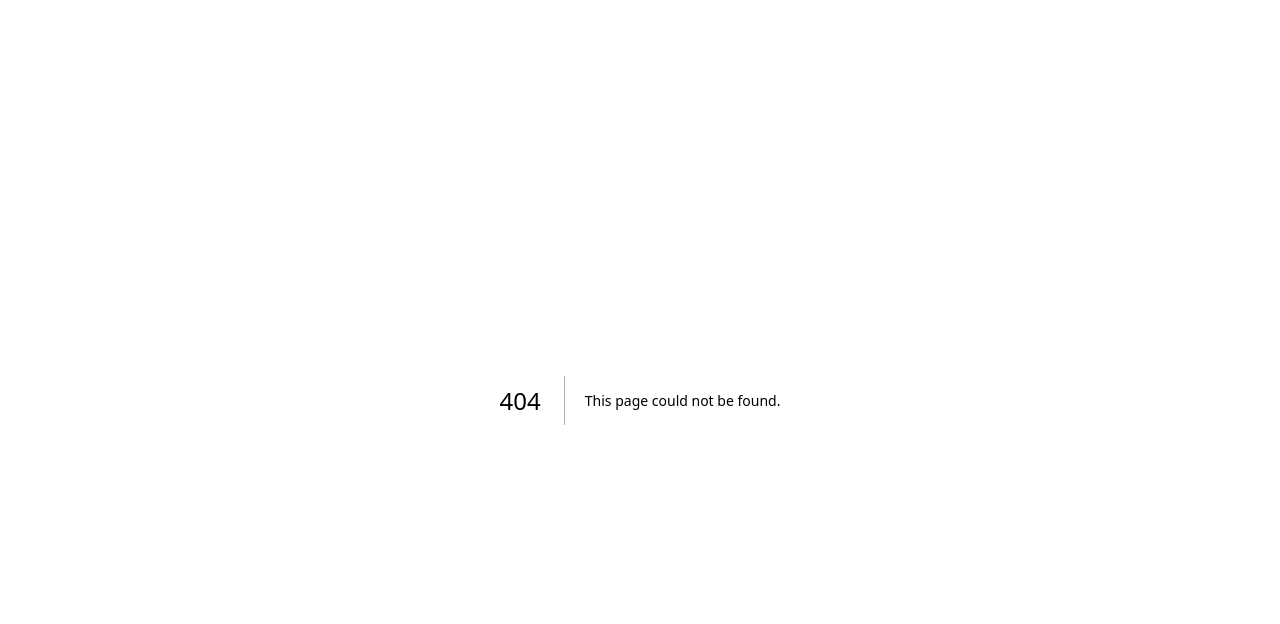
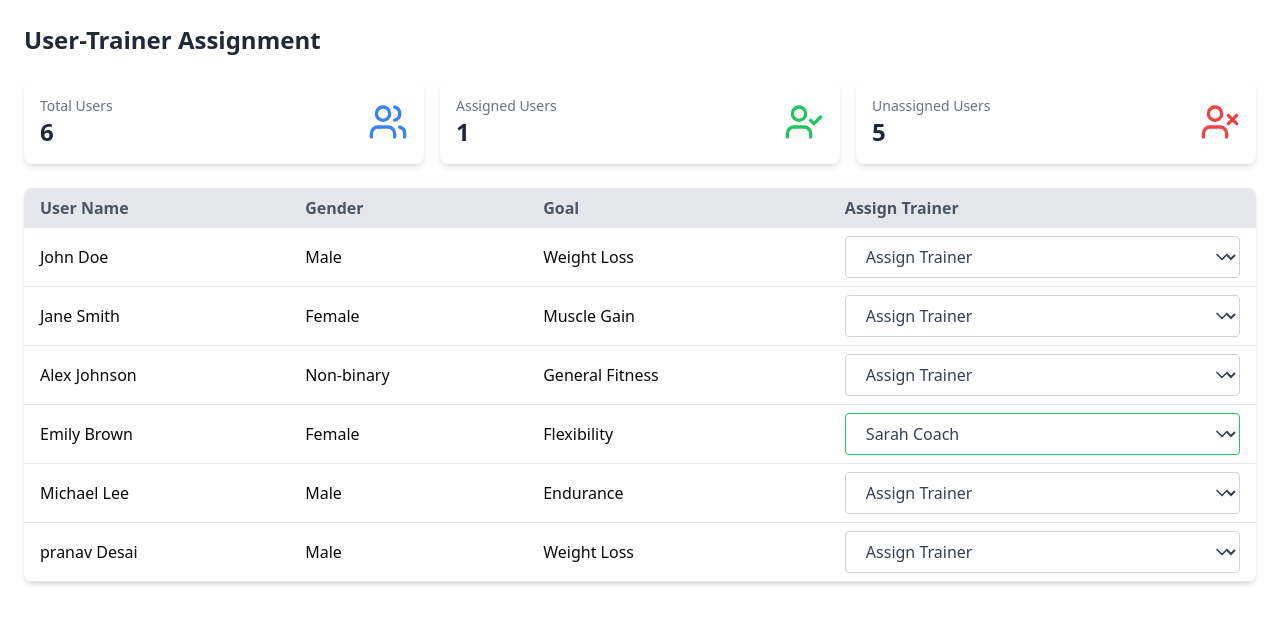
Before and after one commit to PranavKumar9529desai/gymdominator-admin, a Next.js app: page /allusers in a window 1280 px wide. Before the commit this address had no page. Shown: the top 624 px of the page. Built offline with nearby package versions, Linux system fonts and the light colour scheme.

Commit message:
ui done for the gymowner table

```diff
--- /dev/null
+++ b/app/allusers/page.tsx
@@ -0,0 +1,10 @@
+import UserTrainerTable from "@/components/UsersTables";
+import React from "react";
+
+export default function page() {
+  return (
+    <>
+      <UserTrainerTable />
+    </>
+  );
+}
--- a/app/page.tsx
+++ b/app/page.tsx
@@ -18,7 +18,6 @@ export default async function page() {
           </>
         );
       })}
-      {/* <div className="text-4xl">{JSON.stringify(response)}</div> */}
       <Button />
     </div>
   );
--- /dev/null
+++ b/components/UsersTables.tsx
@@ -0,0 +1,183 @@
+"use client";
+import React, { useState, useMemo } from "react";
+import { ChevronDown, Users, UserCheck, UserX } from "lucide-react";
+
+interface User {
+  id: number;
+  name: string;
+  gender: string;
+  goal: string;
+  assignedTrainer: string | null;
+}
+
+interface Trainer {
+  id: number;
+  name: string;
+}
+
+export default function UserTrainerTable() {
+  const [users, setUsers] = useState<User[]>([
+    {
+      id: 1,
+      name: "John Doe",
+      gender: "Male",
+      goal: "Weight Loss",
+      assignedTrainer: null,
+    },
+    {
+      id: 2,
+      name: "Jane Smith",
+      gender: "Female",
+      goal: "Muscle Gain",
+      assignedTrainer: null,
+    },
+    {
+      id: 3,
+      name: "Alex Johnson",
+      gender: "Non-binary",
+      goal: "General Fitness",
+      assignedTrainer: null,
+    },
+    {
+      id: 4,
+      name: "Emily Brown",
+      gender: "Female",
+      goal: "Flexibility",
+      assignedTrainer: "Sarah Coach",
+    },
+    {
+      id: 5,
+      name: "Michael Lee",
+      gender: "Male",
+      goal: "Endurance",
+      assignedTrainer: null,
+    },
+    {
+      id: 6,
+      name: "pranav Desai",
+      gender: "Male",
+      goal: "Weight Loss",
+      assignedTrainer: null,
+    },
+  ]);
+
+  const trainers: Trainer[] = [
+    { id: 1, name: "Mike Trainer" },
+    { id: 2, name: "Sarah Coach" },
+    { id: 3, name: "Chris Fitness" },
+  ];
+
+  const assignTrainer = (userId: number, trainerName: string) => {
+    setUsers(
+      users.map((user) =>
+        user.id === userId
+          ? { ...user, assignedTrainer: trainerName || null }
+          : user
+      )
+    );
+  };
+
+  const { totalUsers, assignedUsers, unassignedUsers } = useMemo(() => {
+    const total = users.length;
+    const assigned = users.filter((user) => user.assignedTrainer).length;
+    return {
+      totalUsers: total,
+      assignedUsers: assigned,
+      unassignedUsers: total - assigned,
+    };
+  }, [users]);
+
+  return (
+    <div className="container mx-auto p-6">
+      <h1 className="text-2xl font-bold mb-6 text-gray-800">
+        User-Trainer Assignment
+      </h1>
+
+      <div className="grid grid-cols-1 md:grid-cols-3 gap-4 mb-6">
+        <div className="bg-white p-4 rounded-lg shadow-md">
+          <div className="flex items-center justify-between">
+            <div>
+              <p className="text-sm text-gray-500">Total Users</p>
+              <p className="text-2xl font-semibold text-gray-800">
+                {totalUsers}
+              </p>
+            </div>
+            <Users className="h-10 w-10 text-blue-500" />
+          </div>
+        </div>
+        <div className="bg-white p-4 rounded-lg shadow-md">
+          <div className="flex items-center justify-between">
+            <div>
+              <p className="text-sm text-gray-500">Assigned Users</p>
+              <p className="text-2xl font-semibold text-gray-800">
+                {assignedUsers}
+              </p>
+            </div>
+            <UserCheck className="h-10 w-10 text-green-500" />
+          </div>
+        </div>
+        <div className="bg-white p-4 rounded-lg shadow-md">
+          <div className="flex items-center justify-between">
+            <div>
+              <p className="text-sm text-gray-500">Unassigned Users</p>
+              <p className="text-2xl font-semibold text-gray-800">
+                {unassignedUsers}
+              </p>
+            </div>
+            <UserX className="h-10 w-10 text-red-500" />
+          </div>
+        </div>
+      </div>
+
+      <div className="bg-white shadow-md rounded-lg overflow-hidden">
+        <table className="min-w-full table-auto">
+          <thead className="bg-gray-200">
+            <tr>
+              <th className="px-4 py-2 text-left text-gray-600">User Name</th>
+              <th className="px-4 py-2 text-left text-gray-600">Gender</th>
+              <th className="px-4 py-2 text-left text-gray-600">Goal</th>
+              <th className="px-4 py-2 text-left text-gray-600">
+                Assign Trainer
+              </th>
+            </tr>
+          </thead>
+          <tbody>
+            {users.map((user) => (
+              <tr
+                key={user.id}
+                className="border-b border-gray-200 hover:bg-gray-50"
+              >
+                <td className="px-4 py-2">{user.name}</td>
+                <td className="px-4 py-2">{user.gender}</td>
+                <td className="px-4 py-2">{user.goal}</td>
+                <td className="px-4 py-2">
+                  <div className="relative">
+                    <select
+                      value={user.assignedTrainer || ""}
+                      onChange={(e) => assignTrainer(user.id, e.target.value)}
+                      className={`block w-full bg-white border ${
+                        user.assignedTrainer
+                          ? "border-green-500"
+                          : "border-gray-300"
+                      } text-gray-700 py-2 px-4 pr-8 rounded leading-tight focus:outline-none focus:bg-white focus:border-blue-500 transition-colors duration-200`}
+                    >
+                      <option value="">Assign Trainer</option>
+                      {trainers.map((trainer) => (
+                        <option key={trainer.id} value={trainer.name}>
+                          {trainer.name}
+                        </option>
+                      ))}
+                    </select>
+                    <div className="pointer-events-none absolute inset-y-0 right-0 flex items-center px-2 text-gray-700">
+                      <ChevronDown size={20} />
+                    </div>
+                  </div>
+                </td>
+              </tr>
+            ))}
+          </tbody>
+        </table>
+      </div>
+    </div>
+  );
+}
```
